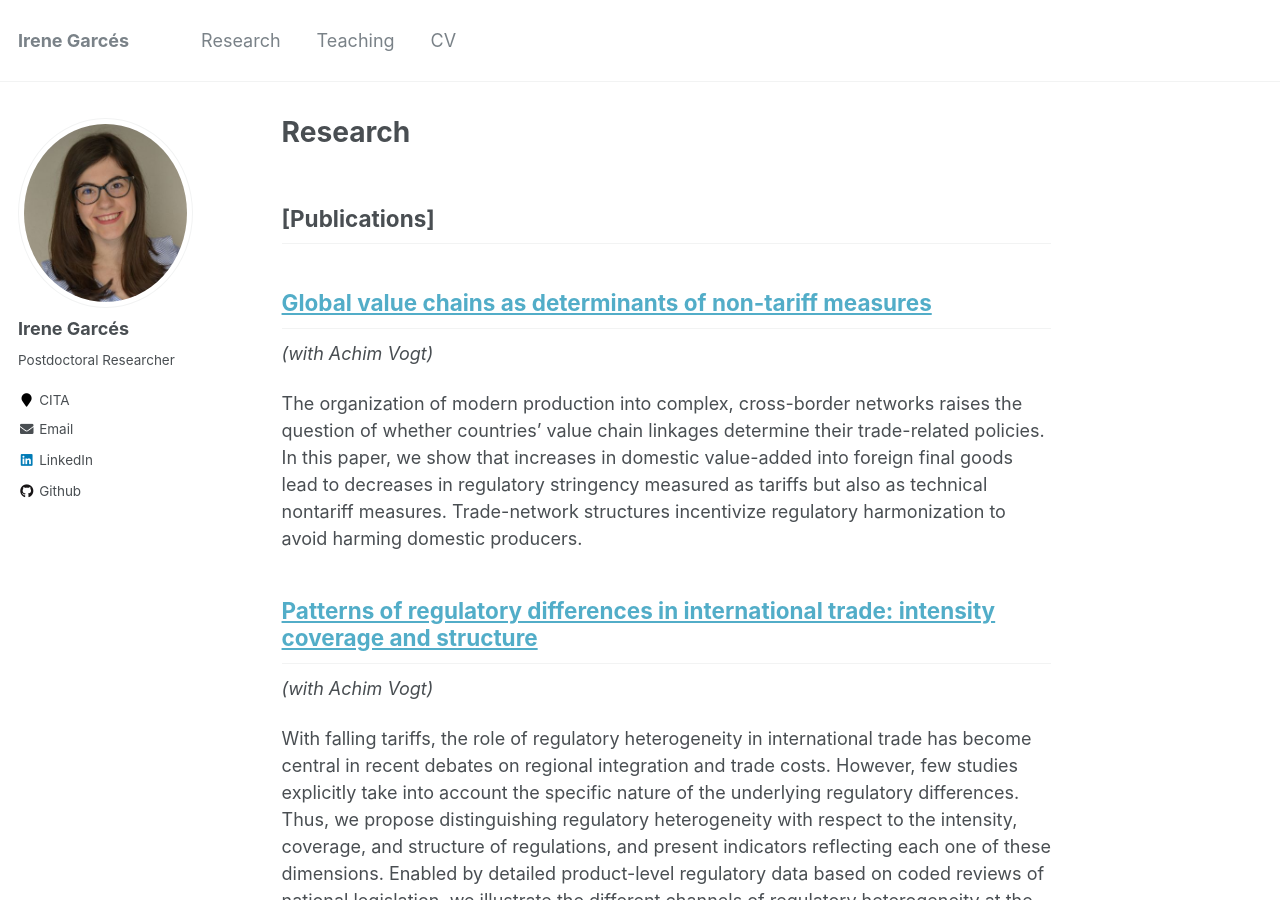
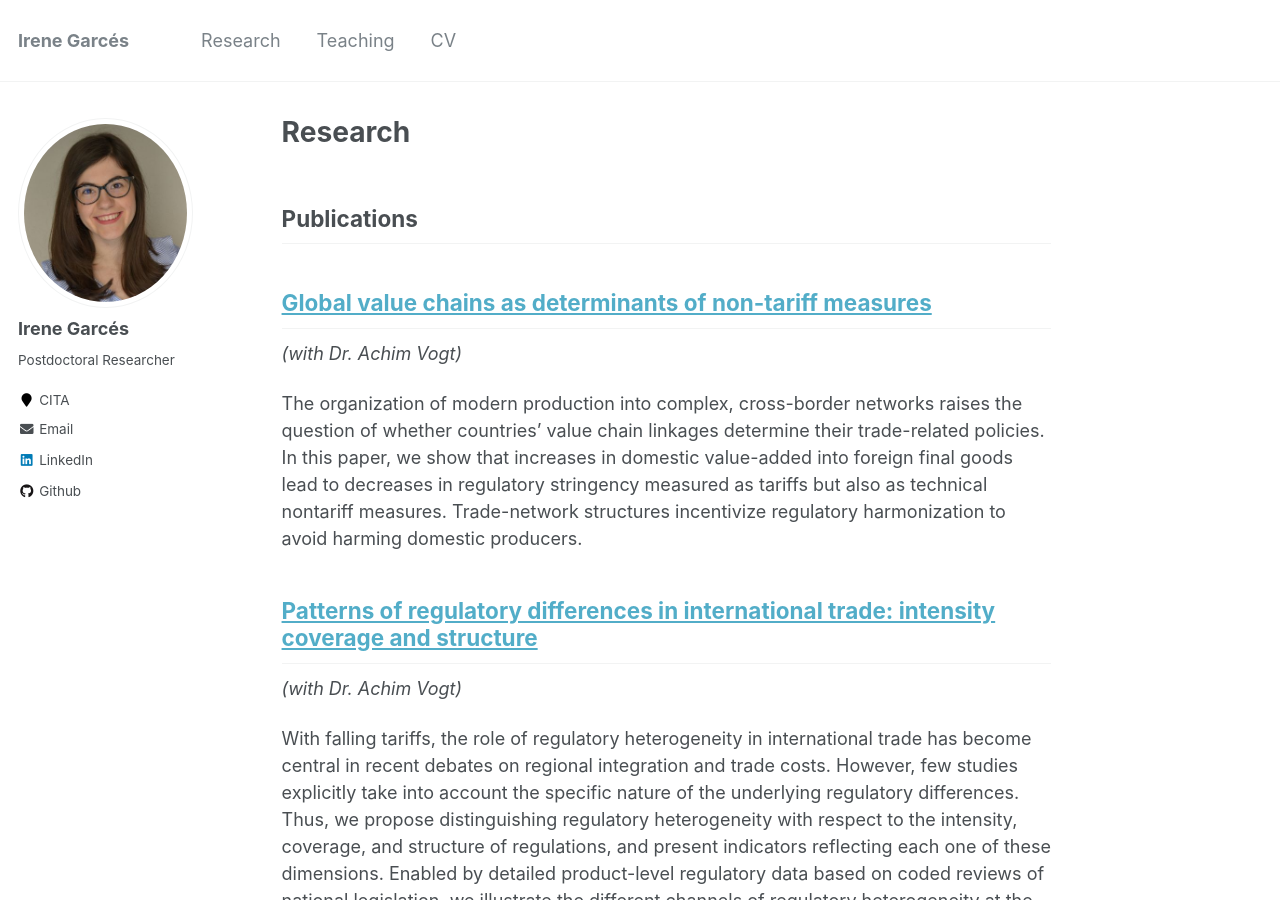
Before and after one commit to IreneGarces/irenegarces.github.io, a Jekyll site: the page built from _pages/research.md, in a window 1280 px wide and 900 px high. Built offline with Jekyll 4.4.1, drawn with Linux system fonts in a browser that asks for light colours.

```diff
--- a/_pages/research.md
+++ b/_pages/research.md
@@ -14,17 +14,17 @@ author_profile: true
   {% include archive-single.html %}
 {% endfor %}
 
-## [Publications]
+## Publications
 
 ## [Global value chains as determinants of non-tariff measures](../files/Global value chain integration and non-tariff measures.pdf)
-*(with Achim Vogt)*
+*(with  Dr. Achim Vogt)*
 
 The organization of modern production into complex, cross-border networks raises the question of whether countries’ value chain linkages determine their trade-related
 policies. In this paper, we show that increases in domestic value-added into foreign final goods lead to decreases in regulatory stringency measured as tariffs but
 also as technical nontariff measures. Trade-network structures incentivize regulatory harmonization to avoid harming domestic producers.
 
 ## [Patterns of regulatory differences in international trade: intensity coverage and structure](../files/Patterns of regulatory heterogeneity.pdf)
-*(with Achim Vogt)*
+*(with  Dr. Achim Vogt)*
 
 With falling tariffs, the role of regulatory heterogeneity in international trade has become central in recent debates on regional integration and trade costs.
 However, few studies explicitly take into account the specific nature of the underlying regulatory differences. Thus, we propose distinguishing regulatory
```
